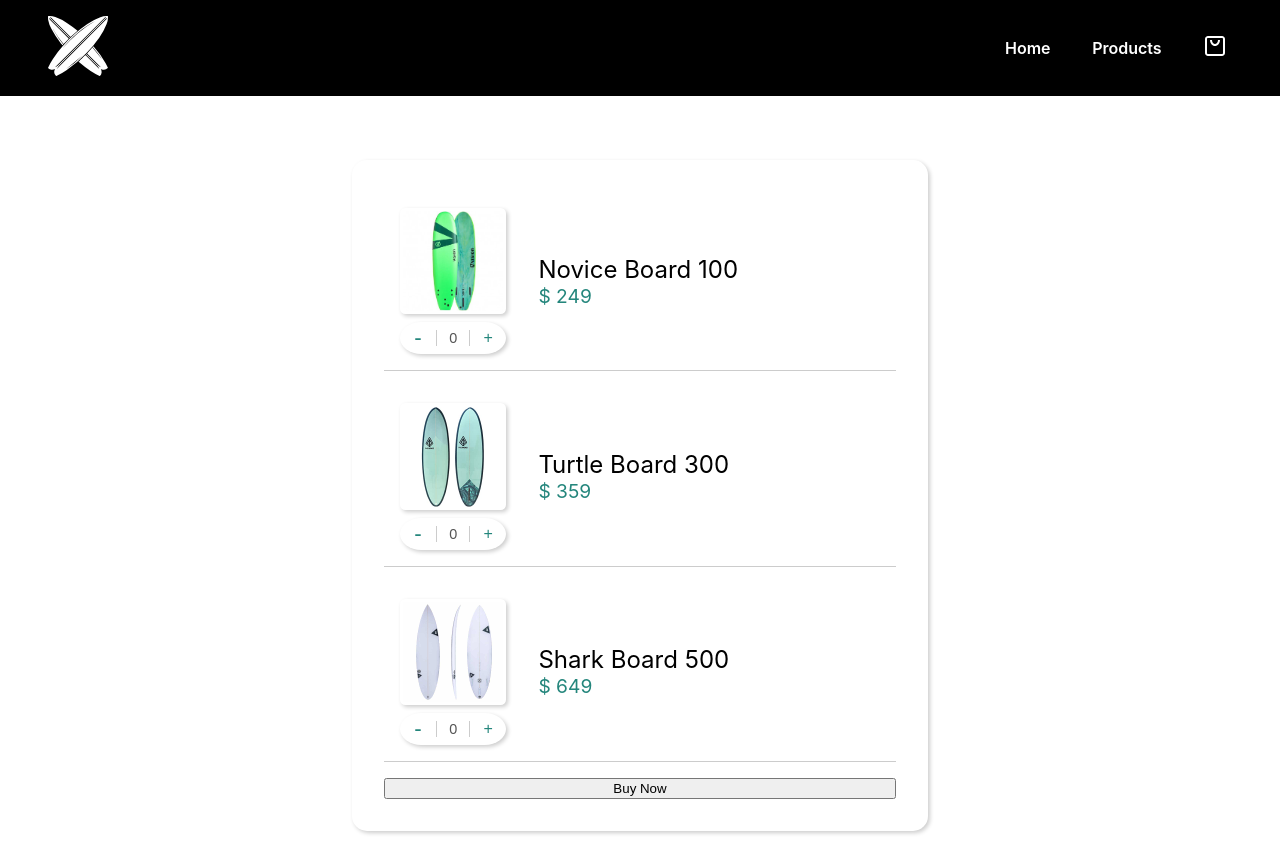
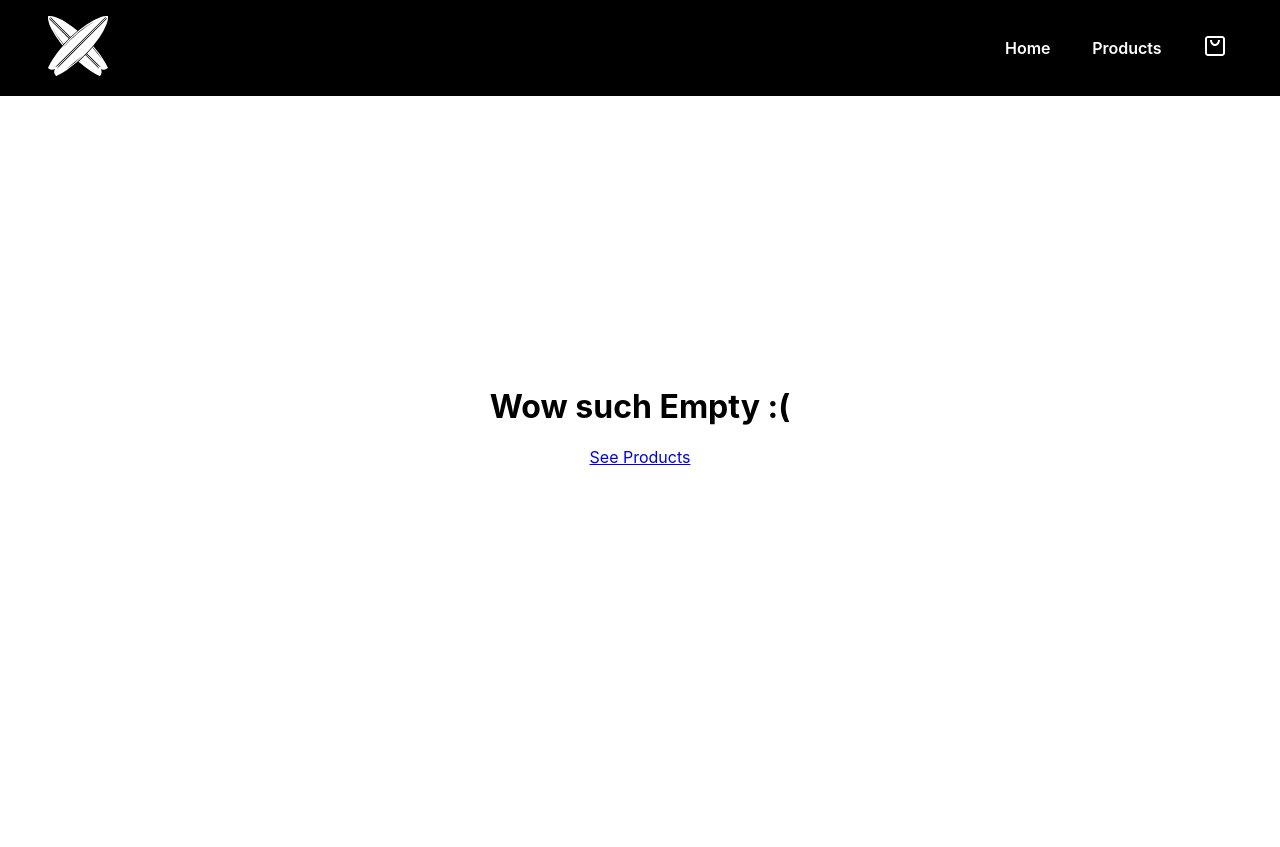
Before and after one commit to davidelucifora/shopcart, a React (Create React App) app: page /cart in a window 1280 px wide. After the commit the page ends 800 px from the top, so only its background shows below. Built offline with nearby package versions, Linux system fonts and the light colour scheme.

Commit message:
v1 finished

```diff
--- a/src/App.css
+++ b/src/App.css
@@ -9,6 +9,16 @@
 
 button {
   cursor: pointer;
+}
+
+button.primary {
+  background-color: var(--blue-primary);
+  border: none;
+  padding: 1rem;
+  color: white;
+  font-weight: 600;
+  font-size: 1.2rem;
+  transition: all linear 0.2s;
 }
 
 .App-logo {
--- a/src/App.js
+++ b/src/App.js
@@ -4,19 +4,16 @@ import Navbar from "./components/navbar/Navbar";
 import Hero from "./components/hero/Hero";
 import Products from "./components/products/Products";
 import Cart from "./components/cart/Cart";
-import stock from "./components/products/stock";
 import "./App.css";
 
 export default function App() {
-  const [cart, setCart] = useState(stock);
-  const [cartQty, setCartQty] = useState([]);
+  const [cart, setCart] = useState([]);
 
   const totalCartQty = () => {
     let count = 0;
     cart.forEach((item) => {
       count += parseInt(item.qty);
     });
-    console.log(count);
     return count;
   };
 
@@ -34,7 +31,10 @@ export default function App() {
             />
           }
         />
-        <Route path="/products" element={<Products setCart={setCart} />} />
+        <Route
+          path="/products"
+          element={<Products setCart={setCart} heading="Discover our Range" />}
+        />
         <Route path="/cart" element={<Cart cart={cart} setCart={setCart} />} />
       </Routes>
       <p>{console.log(cart)}</p>
--- a/src/components/cart/Cart.js
+++ b/src/components/cart/Cart.js
@@ -2,14 +2,37 @@ import React from "react";
 import CartItem from "./CartItem";
 import "./style.css";
 
-export default function Cart({ cart }) {
-  const listCartItems = cart.map((product) => {
-    return <CartItem item={product} />;
-  });
+// Message to show if cart is empty
+function EmptyCartMessage(props) {
   return (
-    <div className="cart">
-      {!cart.length ? <p>Nothing here</p> : listCartItems}
-      <button className="primary">Buy Now</button>
+    <div className="empty-cart-message">
+      <h1>{props.heading}</h1>
+      <a href="/products">See Products</a>
     </div>
   );
 }
+
+export default function Cart({ cart, setCart }) {
+  // Calculate subtotal
+  const subtotal = cart.reduce((acc, item) => acc + item.price * item.qty, 0);
+  // List cart items
+  const listCartItems = cart.map((product) => {
+    return <CartItem key={product.id} item={product} setCart={setCart} />;
+  });
+
+  return (
+    <>
+      {!cart.length ? (
+        <EmptyCartMessage heading="Wow such Empty :(" />
+      ) : (
+        <div className="cart">
+          {listCartItems}
+          <h3>
+            Subtotal: <span className="total-price">{subtotal} $</span>
+          </h3>
+          <button className="primary">Buy Now</button>
+        </div>
+      )}
+    </>
+  );
+}
--- a/src/components/cart/CartItem.js
+++ b/src/components/cart/CartItem.js
@@ -1,5 +1,38 @@
-import React from "react";
-export default function CartItem({ item }) {
+import React, { useEffect } from "react";
+import { useState } from "react";
+export default function CartItem({ item, setCart }) {
+  const [itemQuantity, setItemQuantity] = useState(item.qty);
+
+  // Update cart whenever itemQuantity changes
+  useEffect(() => {
+    setCart((prevCart) =>
+      prevCart
+        .map((product) => {
+          // Find the product
+          return product.id === item.id
+            ? // Update its qty
+              { ...product, qty: itemQuantity }
+            : product;
+        })
+        // Remove all items with qty: 0 from the cart
+        .filter((product) => product.qty > 0)
+    );
+  }, [itemQuantity]);
+
+  // Sets item qty to the value of the input
+  function handleUpdateCart(e) {
+    setItemQuantity(e.target.value);
+  }
+  // Increment or decrement item qty when clicking buttons
+  function updateQtyInput(e) {
+    const sign = e.target.innerText;
+    sign === "+"
+      ? setItemQuantity(itemQuantity + 1)
+      : setItemQuantity(itemQuantity - 1);
+  }
+  function handleDeleteItem() {
+    setCart((prevCart) => prevCart.filter((item) => !item));
+  }
   return (
     // Cart Item to list in Cart
     <div className="cart-item">
@@ -7,9 +40,18 @@ export default function CartItem({ item }) {
       <div className="cart-item-thumbnail">
         <img src={item.img} alt="" width="100px" height="100px" />
         <div className="cart-item-qty">
-          <button className="decrement">-</button>
-          <input type="text" value={item.qty} />
-          <button className="increment">+</button>
+          <button className="decrement" onClick={updateQtyInput}>
+            {item.qty > 1 ? "-" : <i className="gg-trash"></i>}
+          </button>
+          <input
+            type="text"
+            id="qtyInput"
+            value={itemQuantity}
+            onChange={handleUpdateCart}
+          />
+          <button className="increment" onClick={updateQtyInput}>
+            +
+          </button>
         </div>
       </div>
 
@@ -17,6 +59,9 @@ export default function CartItem({ item }) {
       <div className="cart-item-text">
         <div className="cart-item-name">{item.name}</div>
         <div className="cart-item-price">$ {item.price}</div>
+        <a className="cart-item-del" href="#" onClick={handleDeleteItem}>
+          Remove
+        </a>
       </div>
     </div>
   );
--- a/src/components/cart/style.css
+++ b/src/components/cart/style.css
@@ -1,7 +1,13 @@
 @import url("https://css.gg/math-minus.css");
 @import url("https://css.gg/math-plus.css");
+@import url("https://css.gg/trash.css");
 :root {
   --ggs: 0.6;
+}
+
+.gg-trash {
+  color: red;
+  margin-left: 0.8rem;
 }
 
 .cart {
@@ -9,12 +15,20 @@
   padding: 2rem;
   flex-flow: column;
   justify-content: center;
-  max-width: 40%;
+
   margin: 0 auto;
   margin-top: 4rem;
   border-radius: 15px;
   box-shadow: var(--default-shadow);
   gap: 1rem;
+}
+
+.empty-cart-message {
+  display: flex;
+  flex-flow: column;
+  height: 80vh;
+  align-items: center;
+  justify-content: center;
 }
 
 .cart-item:last-child {
@@ -91,3 +105,24 @@ button.increment {
   color: var(--blue-primary);
   font-size: 1.2rem;
 }
+
+.cart-item-del {
+  color: red;
+  font-weight: 300;
+  font-size: 0.8rem;
+  margin-top: 0.25rem;
+  text-decoration: none;
+}
+
+.cart button.primary {
+  border-radius: 10px;
+}
+
+.cart button.primary:hover {
+  background-color: #44b5a9;
+}
+
+.total-price {
+  font-weight: 400;
+  color: var(--blue-primary);
+}
--- a/src/components/navbar/style.css
+++ b/src/components/navbar/style.css
@@ -51,6 +51,7 @@ a.active {
   align-items: center;
   justify-content: center;
   border-radius: 50%;
+  color: white;
 }
 
 .opacity-1 {
--- a/src/components/products/Products.js
+++ b/src/components/products/Products.js
@@ -14,7 +14,7 @@ export default function Products(props) {
   return (
     <>
       <div className="products">
-        <h1>Discover our Range</h1>
+        <h1>{props.heading}</h1>
         <p>
           3 Boards to take you from beginner to pro. All you'll need for your
           surfing journey.
--- a/src/components/products/style.css
+++ b/src/components/products/style.css
@@ -19,6 +19,7 @@ div.products {
 }
 .product-list {
   display: flex;
+  flex-wrap: wrap;
 }
 
 /*Product Cards*/
```
